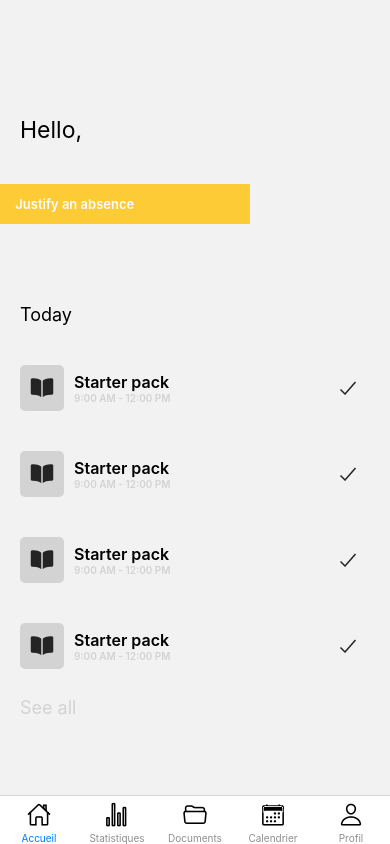
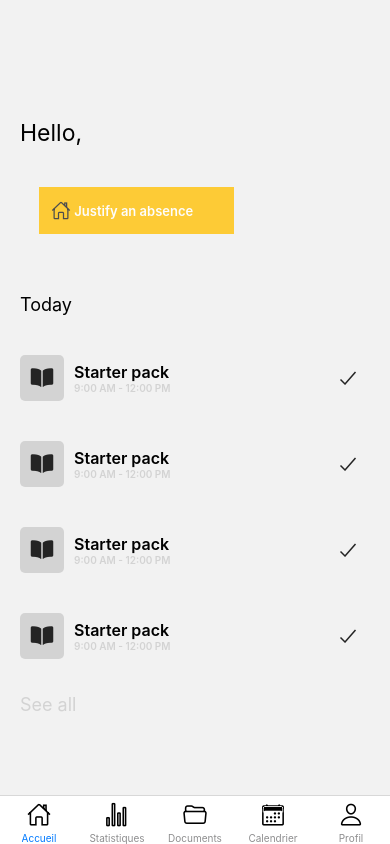
Before and after one commit to WolfDry/EduSign, a React Native app: screen /Accueil in a window 390 px wide. Built offline with nearby package versions, Linux system fonts and the light colour scheme.

Commit message:
fix button in AccueilScreen

```diff
--- a/views/AccueilScreen.js
+++ b/views/AccueilScreen.js
@@ -51,7 +51,7 @@ export function AccueilScreen() {
           Hello, {userFirstName}
         </Text>
         <View style={[styles.btnHome]}>
-          <Button children={"Justify an absence"} />
+          <Button children={"Justify an absence"} icon={'home-outline'} />
         </View>
       </View>
       <View style={[styles.textContent]}>
@@ -107,8 +107,8 @@ const styles = StyleSheet.create({
     marginBottom: 40,
   },
   btnHome: {
-    marginRight: 140,
-    marginBottom: 20,
+    width: '50%',
+    marginLeft: '10%'
   },
   textContent: {
     marginLeft: 20,
```
